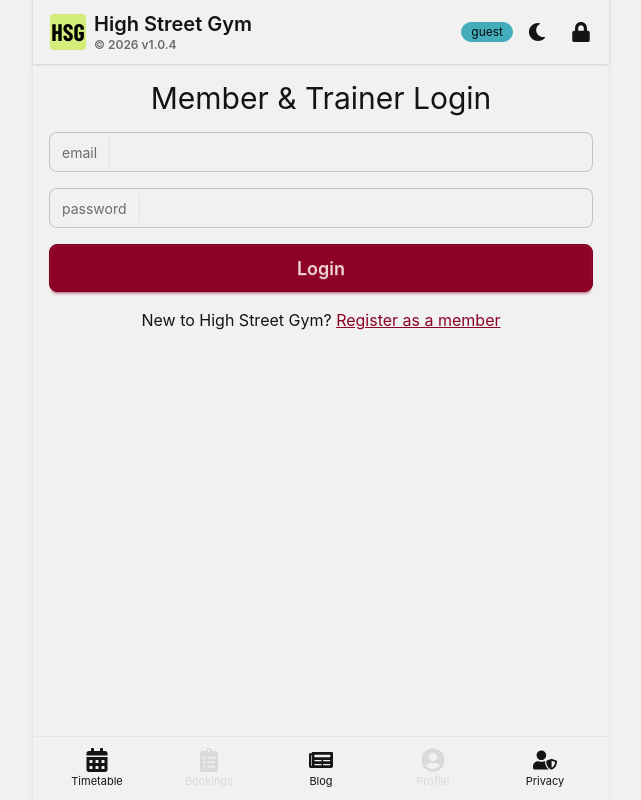
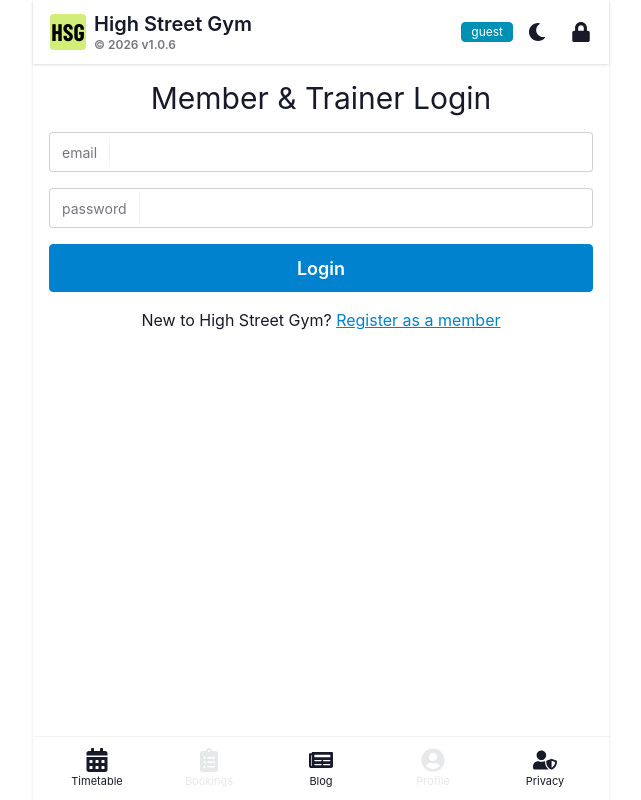
Before and after one commit to petersem/gym, a React (Vite) app in the folder frontend/: page /login in a window 1280 px wide. Shown: the whole page, without its empty margins (319-960 px from the left). Built offline with nearby package versions, Linux system fonts and the light colour scheme.

Commit message:
feature: set theme dark to luxary and light to corporate - daisyui themes

```diff
--- a/frontend/package.json
+++ b/frontend/package.json
@@ -1,6 +1,6 @@
 {
   "name": "frontend",
-  "version": "1.0.4",
+  "version": "1.0.6",
   "description": "React client for the High Street Gym API",
   "private": true,
   "type": "module",
--- a/frontend/src/Layout.jsx
+++ b/frontend/src/Layout.jsx
@@ -18,9 +18,12 @@ import UserBadge from "./common/UserBadge.jsx";
 import PWAStatus from "./common/PWAStatus.jsx";
 
 function useTheme() {
-  const [theme, setTheme] = useState(() =>
-    localStorage.getItem("theme") === "dim" ? "dim" : "autumn",
-  );
+  const [theme, setTheme] = useState(() => {
+    const savedTheme = localStorage.getItem("theme");
+    return ["luxury", "business", "coffee", "dim"].includes(savedTheme)
+      ? "luxury"
+      : "corporate";
+  });
   useEffect(() => {
     document.documentElement.dataset.theme = theme;
     localStorage.setItem("theme", theme);
@@ -103,11 +106,13 @@ function Layout() {
           <div className="flex min-w-0 flex-1 items-center justify-end gap-1">
             <UserBadge user={user} />
             <button
-              onClick={() => setTheme(theme === "dim" ? "autumn" : "dim")}
+              onClick={() =>
+                setTheme(theme === "luxury" ? "corporate" : "luxury")
+              }
               className="btn btn-ghost btn-circle text-lg"
               aria-label="Toggle theme"
             >
-              {theme === "dim" ? <FaSun /> : <FaMoon />}
+              {theme === "luxury" ? <FaSun /> : <FaMoon />}
             </button>
             {user ? (
               <button
--- a/frontend/src/index.css
+++ b/frontend/src/index.css
@@ -1,6 +1,6 @@
 @import "tailwindcss";
 @plugin "daisyui" {
   themes:
-    autumn --default,
-    dim --prefersdark;
+    corporate --default,
+    luxury --prefersdark;
 }
```
